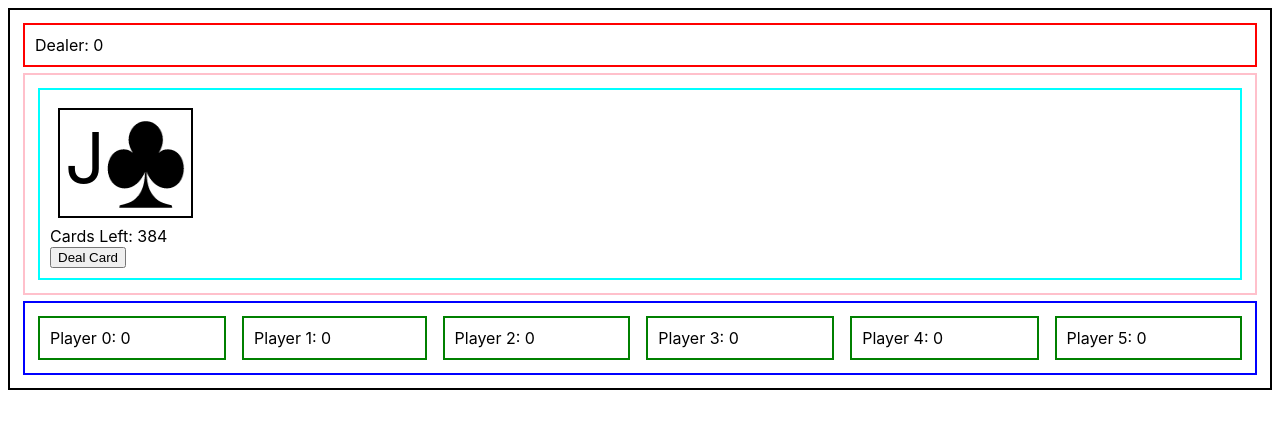
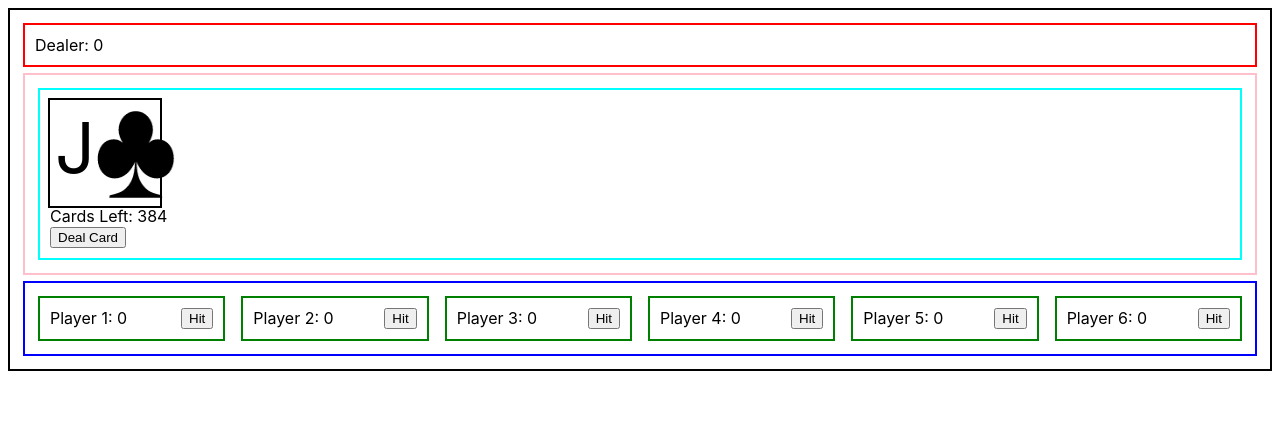
Before and after one commit to ChocoShell/spanish-21-react, a React (Create React App) app: page / in a window 1280 px wide. Shown: the top 428 px of the page. Built offline with nearby package versions, Linux system fonts and the light colour scheme.

Commit message:
Cards are now fixed size and player boxes take up certain %

```diff
--- a/src/Card.css
+++ b/src/Card.css
@@ -2,7 +2,7 @@
     display: inline-block;
     outline: 2px solid black;
     padding: 5px;
-    margin: 10px;
+    width: 100px;
 }
 
 .card-content {
--- a/src/Player.css
+++ b/src/Player.css
@@ -2,9 +2,19 @@
     outline: 2px solid green;
     padding: 10px;
     margin: 10px;
-    flex-grow: 1;
+    width: 16%;
 }
 
 .error {
     color: red;
 }
+
+.cards {
+    display: flex;
+    flex-direction: column;
+}
+
+.player-header {
+    display: flex;
+    justify-content: space-between;
+}
--- a/src/Player.js
+++ b/src/Player.js
@@ -6,12 +6,18 @@ import Card from './CardContainer';
 const Player = props => {
   return (
     <div className="player" id={props.id}>
-      {props.bust && "BUSTED"}
-      { !props.bust &&
-        <div>
+      <div className="player-header">
         <div>
           Player {props.id}: {props.total}
         </div>
+        {props.bust &&
+          <div>BUSTED</div>
+        }
+        { !props.bust &&
+          <button onClick={props.dealCard}> Hit </button>
+        }
+      </div>
+      <div className="cards">
         {
           props.cards.map(
             (card, index) => {
@@ -20,7 +26,6 @@ const Player = props => {
           )
         }
       </div>
-      }
     </div>
   )
 }
--- a/src/PlayerContainer.js
+++ b/src/PlayerContainer.js
@@ -4,20 +4,36 @@ import Player from './Player';
 import {sumCards} from './utils';
 
 class PlayerContainer extends Component {
-  state = {
-    bank: 500,
-    bet: 10 // How to handle doubling?
+
+  constructor(props) {
+    super(props)
+    this.dealCard = this.dealCard.bind(this)
+    this.state = {
+      bank: 500,
+      bet: 10 // How to handle doubling?
+    }
+  }
+
+  // state = {
+  //   bank: 500,
+  //   bet: 10 // How to handle doubling?
+  // }
+
+  dealCard() {
+    this.props.dealCard(this.props.id)
   }
 
   render() {
-    const {cards, bust} = this.props.player
+    const {cards} = this.props.player
     const total = sumCards(cards)
+    const bust = total > 21
     return (
      <Player
       id={this.props.id}
       cards={cards}
       total={total}
       bust={bust}
+      dealCard={this.dealCard}
     />
     )
   }
--- a/src/Spanish21.css
+++ b/src/Spanish21.css
@@ -3,6 +3,7 @@
     display: flex;
     padding: 5px;
     margin: 10px;
+    justify-content: space-around;
 }
 
 .game {
--- a/src/Spanish21.js
+++ b/src/Spanish21.js
@@ -48,18 +48,6 @@ const Spanish21 = () => {
   //       return {players: state.players}
   //     }
   //   )
-  // }
-
-  // dealCardToPlayer(playerId){
-  //   const players = [...this.state.players];
-  //   players[playerId] = {
-  //     ...players[playerId],
-  //     cards: [
-  //       ...players[playerId].cards,
-  //       this.getCardFromShoe()
-  //     ]
-  //   }
-  //   this.setState({players});
   // }
 
   // reducer(state, action) {
@@ -130,9 +118,10 @@ const Spanish21 = () => {
             (player, index) => {
               return (
                 <Player
-                  key={index}
+                  key={index+1}
                   player={player}
-                  id={index}
+                  id={index+1}
+                  dealCard={id => dispatch({type: 'DEAL_CARD_TO_PLAYER', payload: {playerId: id}})}
                 />
               )
             }
```
Lines whose indentation alone changed are shown as unchanged.
